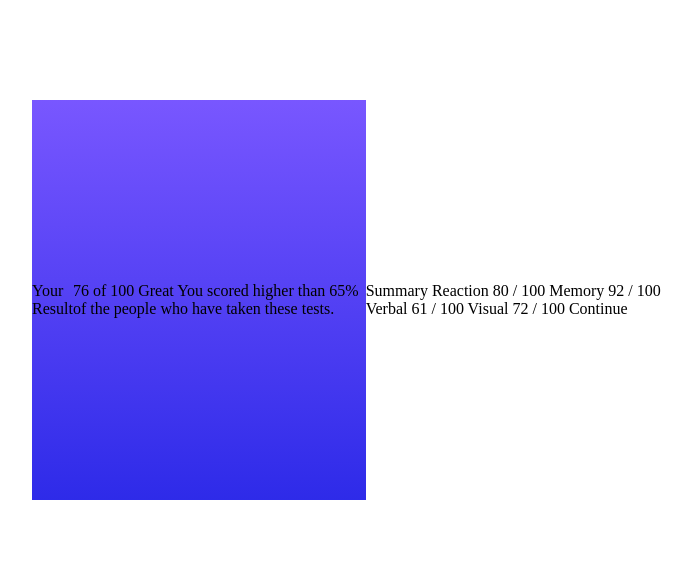
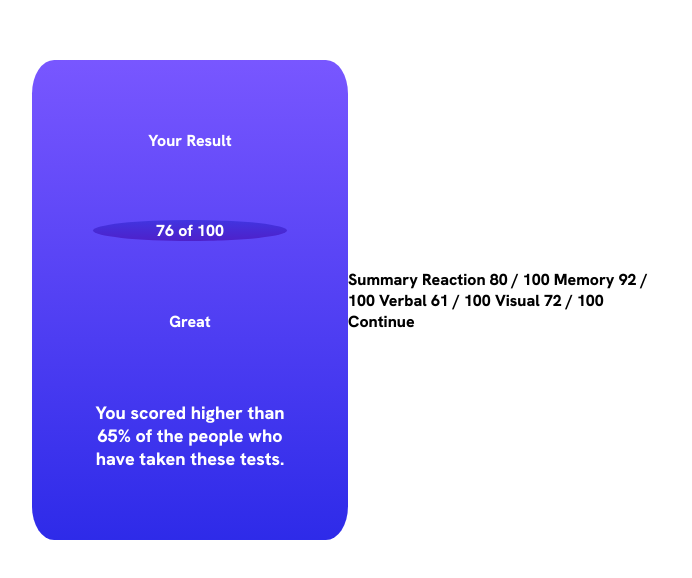
Before and after one commit to AlexBetita/FM-Results-Summary-Component, a plain HTML site: page results-summary-component-main/index.html in a window 1280 px wide. Shown: the part 108-686 px from the top of the page, without its empty margins (292-984 px from the left). Drawn offline with Linux system fonts and the light colour scheme.

Commit message:
changed up sizing and added styling to text

```diff
--- a/results-summary-component-main/index.html
+++ b/results-summary-component-main/index.html
@@ -28,11 +28,18 @@
             Your Result
           </div>
 
-          76
-          of 100
+          <div class="circle">
+            76
+            of 100
+          </div>
 
-          Great
-          You scored higher than 65% of the people who have taken these tests.
+          <div>
+            Great
+          </div>
+
+          <div>
+            You scored higher than 65% of the people who have taken these tests.
+          </div>
 
       </div>
       <div class="summary">
--- a/results-summary-component-main/main.css
+++ b/results-summary-component-main/main.css
@@ -1,5 +1,28 @@
+@font-face {
+    font-family: Hanken-Grotesk;
+    src: url(../results-summary-component-main/assets/fonts/HankenGrotesk-VariableFont_wght.ttf);
+}
+@font-face {
+    font-family: Hanken-Grotesk;
+    src: url(../results-summary-component-main/assets/fonts/static/HankenGrotesk-Bold.ttf);
+    font-weight: bold;
+}
+
+@font-face {
+    font-family: Hanken-Grotesk;
+    src: url(../results-summary-component-main/assets/fonts/static/HankenGrotesk-Medium.ttf);
+    font-weight: lighter;
+}
+
+@font-face {
+    font-family: Hanken-Grotesk;
+    src: url(../results-summary-component-main/assets/fonts/static/HankenGrotesk-ExtraBold.ttf);
+    font-weight: bolder;
+}
+
 html,body {
     height: 100%;
+    font-family: Hanken-Grotesk;
 }
 
 .body {
@@ -14,16 +37,38 @@ html,body {
 .main{
     display: flex;
     width: 50%;
-    height: 50%;
+    height: 60%;
 }
 
 .result{
     display: flex;
     align-items: center;
+    flex-direction: column;
+    justify-content: space-evenly;
+    border-radius: 7%;
+    width: 100%;
     background: linear-gradient(hsl(252, 100%, 67%), hsl(241, 81%, 54%));
+}
+
+.result div {
+    padding: 0px 20%;
+    color: hsl(0, 0%, 100%);
+}
+
+.result div:nth-child(4){
+    font-size: 18px;
+    font-weight: lighter;
+    color: hsl(0, 0%, 100%);
+    text-align: center
+}
+
+.circle{
+    border-radius: 50%;
+    background: linear-gradient(hsla(241, 72%, 46%, .5), hsla(256, 72%, 46%, 1));
 }
 
 .summary{
     display: flex;
     align-items: center;
+    width: 100%;
 }
```
Also changed, not shown: results-summary-component-main/design/active-states.jpg.
